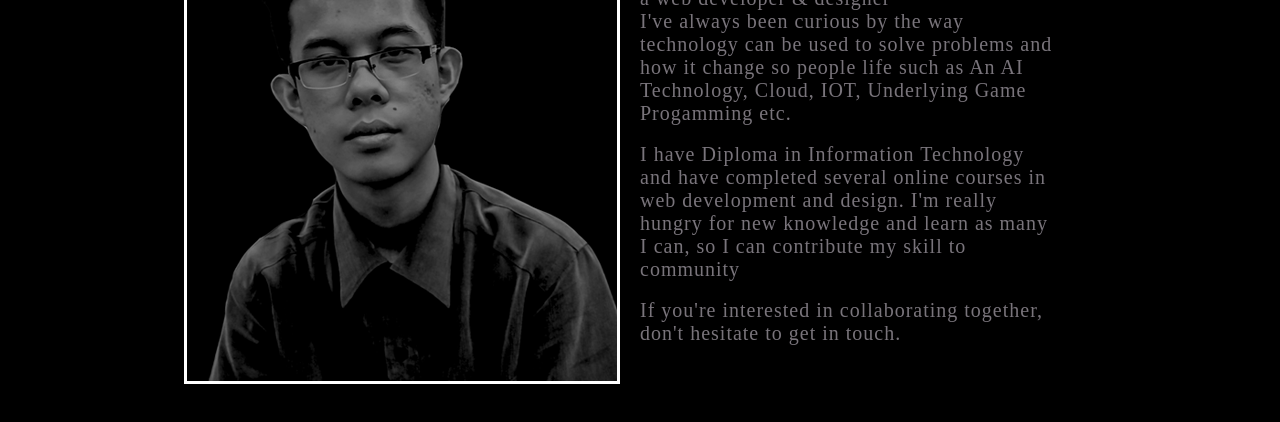
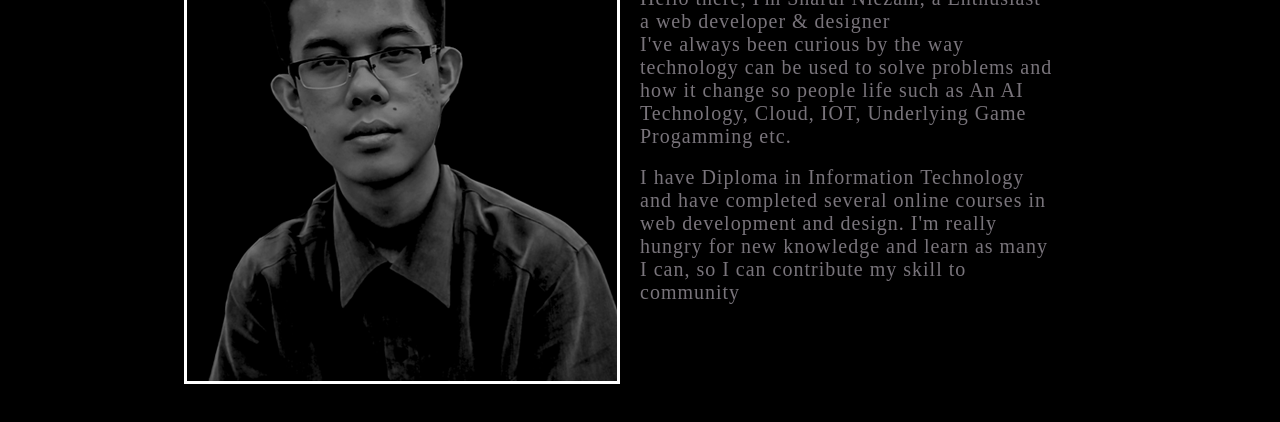
Before and after one commit to MdSharulNiezam/My-porfolio, a plain HTML site: page about.html in a window 1280 px wide. Shown: the part 318-740 px from the top of the page. Drawn offline with Linux system fonts and the light colour scheme.

Commit message:
minor change about.html

```diff
--- a/about.html
+++ b/about.html
@@ -40,7 +40,6 @@
                 <br>
                 <p>I have Diploma in Information Technology and have completed several online courses in web development and design. I'm really hungry for new knowledge and learn as many I can, so I can contribute my skill to community</p>
                 <br>
-                <p>If you're interested in collaborating together, don't hesitate to get in touch.</p>
             </section>
         </main>
     </div>
```
